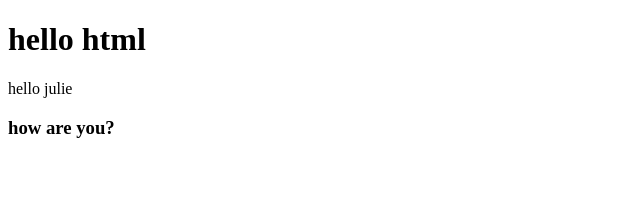
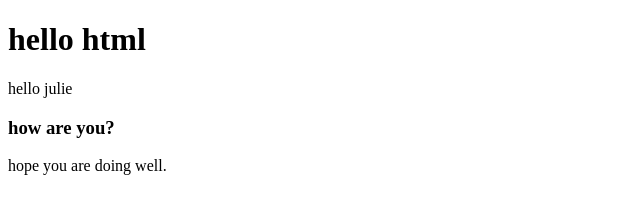
Before and after one commit to ryuzaki979/git-demo, a plain HTML site: page index.html in a window 1280 px wide. Shown: the whole page, without its empty margins (0-640 px from the left). Drawn offline with Linux system fonts and the light colour scheme.

Commit message:
i forgot to ask julie about her health last time.So i asked her this time

```diff
--- a/index.html
+++ b/index.html
@@ -9,5 +9,6 @@
     <h1>hello html</h1>
     <p>hello julie</p>
     <h3>how are you?</h3>
+    <p>hope you are doing well.</p>
 </body>
 </html>
```
